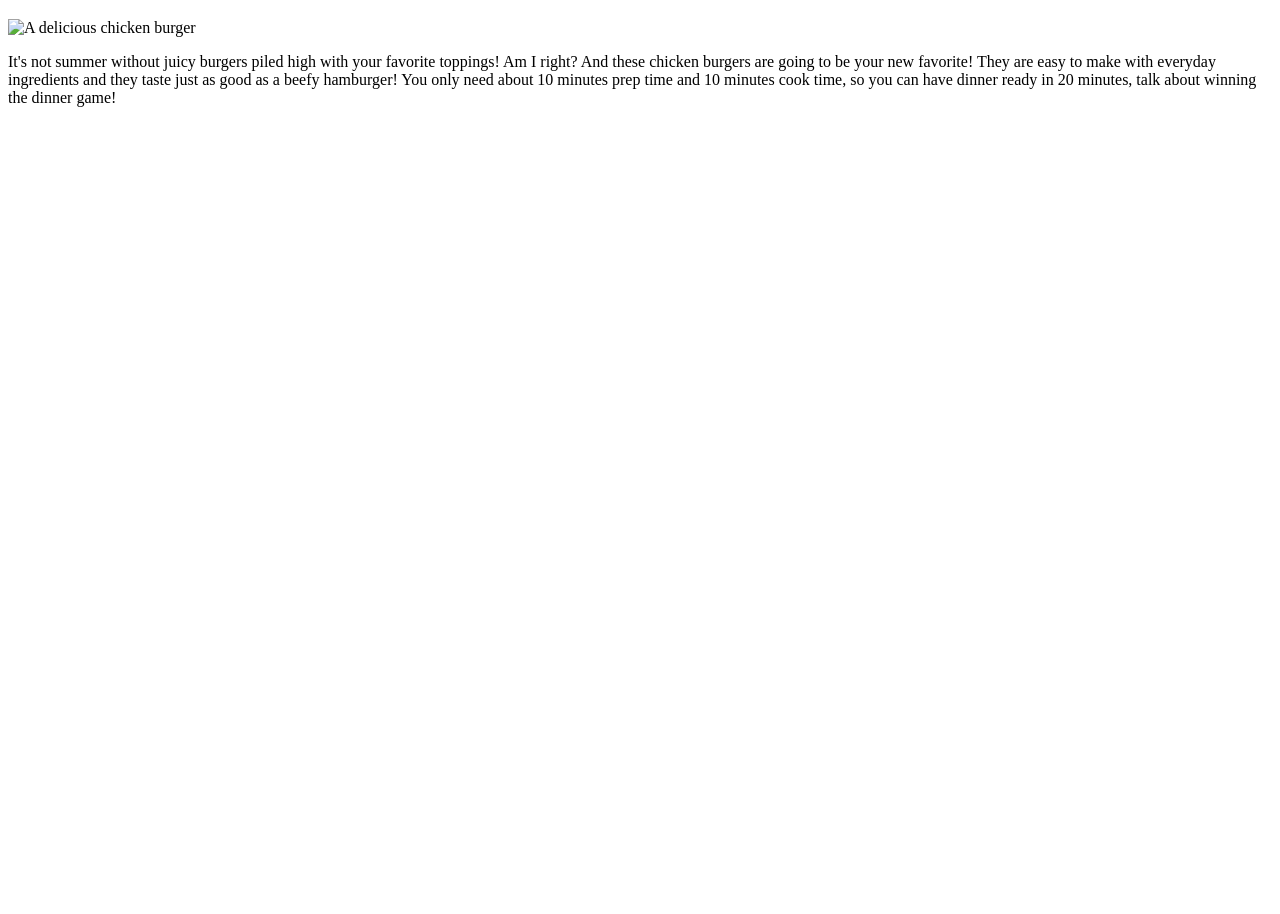
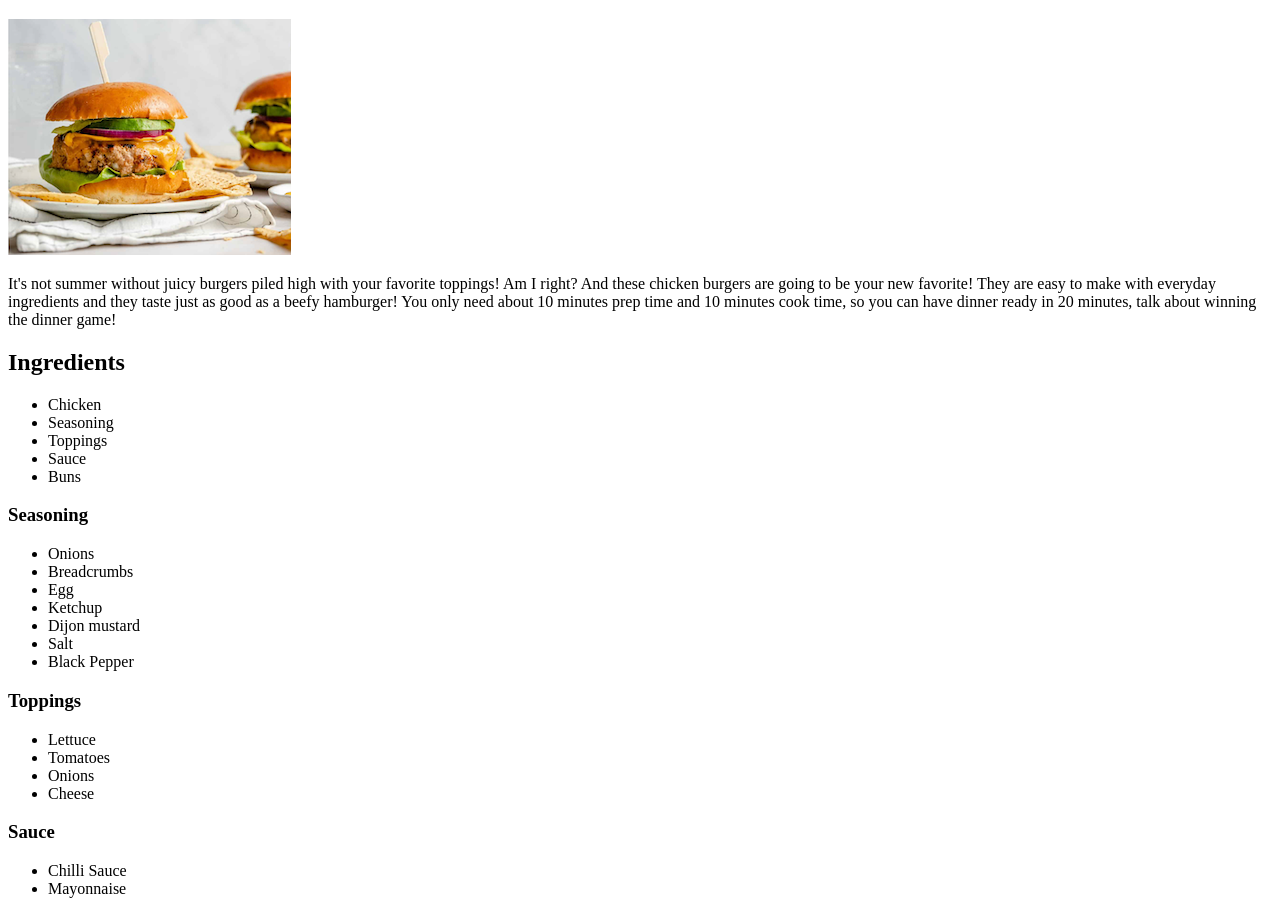
Before and after one commit to AimanShazman/odin-recipe, a plain HTML site: page recipes/chickenburger.html in a window 1280 px wide. Shown: the part 61-975 px from the top of the page. Before the commit the page ends 800 px from the top, so only its background shows below. Drawn offline with Linux system fonts and the light colour scheme.

Commit message:
Add ingredients to chickenburger.html

```diff
--- a/recipes/chickenburger.html
+++ b/recipes/chickenburger.html
@@ -8,11 +8,46 @@
 
     <body>
         <h1>Chicken Burger</h1>
-        <img src="" alt="A delicious chicken burger">
-        <p>It's not summer without juicy burgers piled high with your favorite toppings!
-            Am I right? And these chicken burgers are going to be your new favorite! They are
-            easy to make with everyday ingredients and they taste just as good as a beefy hamburger!
-            You only need about 10 minutes prep time and 10 minutes cook time, so you can have dinner ready
-            in 20 minutes, talk about winning the dinner game!</p>
+            <img src="../pictures/chickenburger.png" alt="A delicious chicken burger">
+            <p>It's not summer without juicy burgers piled high with your favorite toppings!
+                Am I right? And these chicken burgers are going to be your new favorite! They are
+                easy to make with everyday ingredients and they taste just as good as a beefy hamburger!
+                You only need about 10 minutes prep time and 10 minutes cook time, so you can have dinner ready
+                in 20 minutes, talk about winning the dinner game!</p>
+
+            <h2>Ingredients</h2>
+            <ul>
+                <li>Chicken</li>
+                <li>Seasoning</li>
+                <li>Toppings</li>
+                <li>Sauce</li>
+                <li>Buns</li>
+            </ul>
+                <h3>Seasoning</h3>
+                <ul>
+                    <li>Onions</li>
+                    <li>Breadcrumbs</li>
+                    <li>Egg</li>
+                    <li>Ketchup</li>
+                    <li>Dijon mustard</li>
+                    <li>Salt</li>
+                    <li>Black Pepper</li>
+                </ul>
+
+                <h3>Toppings</h3>
+                <ul>
+                    <li>Lettuce</li>
+                    <li>Tomatoes</li>
+                    <li>Onions</li>
+                    <li>Cheese</li>
+                </ul>
+
+                <h3>Sauce</h3>
+                <ul>
+                    <li>Chilli Sauce</li>
+                    <li>Mayonnaise</li>
+                </ul>
+
     </body>
+
 </html>
```
